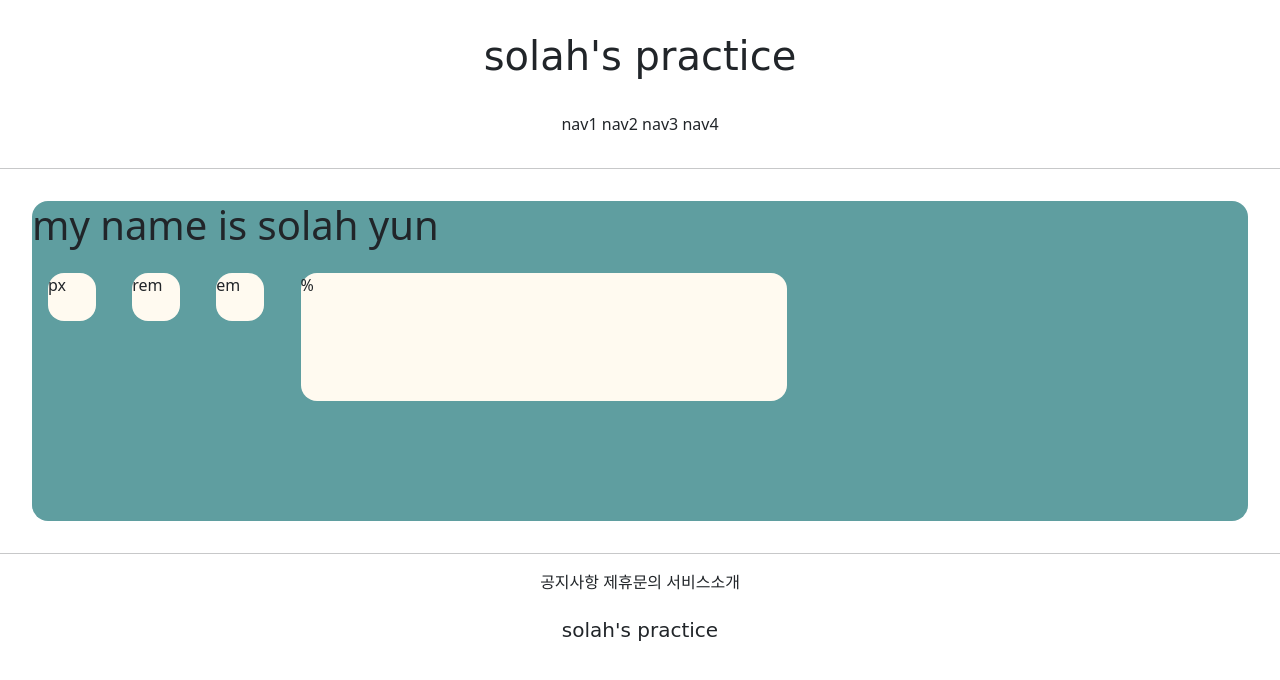
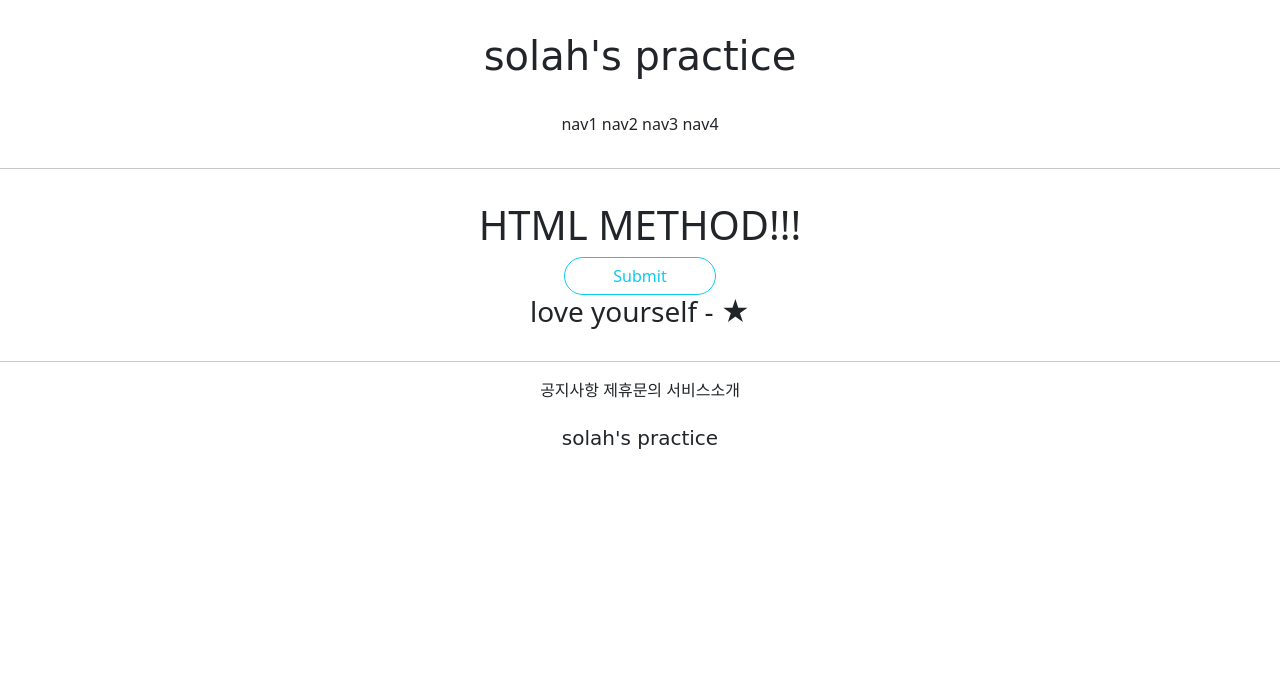
Before and after one commit to solahyun/Django_Practice, a Django app: page /accounts/hello_world/ in a window 1280 px wide. Shown: the top 680 px of the page. Run offline with Django 3.2, Linux system fonts and the light colour scheme; parts of the project's set-up code (start-up, migrations or seed data) failed here and were passed over.

Commit message:
21/07/09 class_3 commit 2

```diff
--- a/accountapp/templates/accountapp/hello_world.html
+++ b/accountapp/templates/accountapp/hello_world.html
@@ -2,26 +2,15 @@
 
 {% block content %}
 
-    <style>
-        .testing{
-            background-color: floralwhite;
-            margin: 1rem;
-            height: 50px;
-            width: 50px;
-            border-radius: 1rem;
-            display: inline-block;
-        }
-    </style>
+    <div style="margin: 2rem; text-align: center">
+        <h1>HTML METHOD!!!</h1>
 
-    <div style="height: 20rem; background-color: cadetblue; margin: 2rem; border-radius: 1rem">
-        <h1>my name is solah yun</h1>
+        <form action="/accounts/hello_world/" method="post">
+            {% csrf_token %}
+            <input type="submit" class="btn btn-outline-info rounded-pill px-5">
+        </form>
 
+    <h3> {{ text }}</h3>
+    </div>
 
-    <div class="testing" style="height: 48px; width: 48px">px</div>
-    <div class="testing" style="height: 3rem; width: 3rem">rem</div>
-    <div class="testing" style="height: 3em; width: 3em">em</div>
-<div class="testing" style="height: 40%; width: 40%">%</div>
-
-
-    </div>
 {% endblock %}
--- a/accountapp/views.py
+++ b/accountapp/views.py
@@ -3,4 +3,9 @@ from django.shortcuts import render
 
 # Create your views here.
 def hello_world(request):
-    return render(request, 'accountapp/hello_world.html')
+    if request.method == "POST":
+        return render(request, 'accountapp/hello_world.html',
+                      context={'text':'POST METHOD!!!'})
+    else:
+        return render(request, 'accountapp/hello_world.html',
+                      context={'text':'love yourself - ★'})
```
